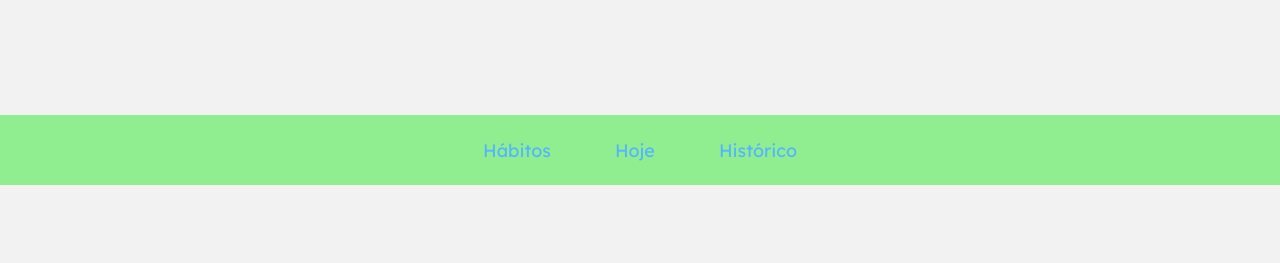
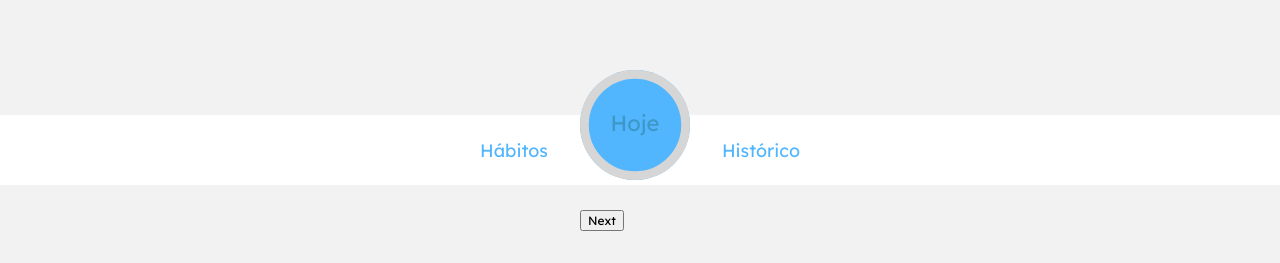
Before and after one commit to AnneKinder/projeto11-trackit, a React (Create React App) app: page /habitos in a window 1280 px wide. Shown: the part 615-878 px from the top of the page. Built offline with nearby package versions, Linux system fonts and the light colour scheme.

Commit message:
progress bar start

```diff
--- a/package.json
+++ b/package.json
@@ -12,6 +12,7 @@
     "localforage": "^1.10.0",
     "match-sorter": "^6.3.1",
     "react": "^18.2.0",
+    "react-circular-progressbar": "^2.1.0",
     "react-dom": "^18.2.0",
     "react-ionicons": "^4.2.0",
     "react-router-dom": "^6.4.2",
--- a/src/App.js
+++ b/src/App.js
@@ -5,8 +5,8 @@ import SignUpPage from "./pages/StartPage/SignUpPage";
 import HabitsPage from "./pages/HabitsPage/HabitsPage";
 import TodayPage from "./pages/TodayPage/TodayPage";
 import HistoryPage from "./pages/HistoryPage/HistoryPage";
-import ImageContext from "../src/context/ImageContext";
 import { useState, useContext } from "react";
+
 
 function App() {
   let [userImage, setUserImage] = useState("");
--- a/src/assets/styles/GlobalStyle.js
+++ b/src/assets/styles/GlobalStyle.js
@@ -62,6 +62,20 @@ body{
 	font-family: 'Lexend Deca', sans-serif;
 	box-sizing: border-box;
 }
+
+
+  .action-container {
+    display: flex;
+    gap: 15px;
+  }
+  .action-container button {
+    font-size: 12px;
+  }
+
+
+  h3{
+	color:red;
+	font-size: 20px;
+  }
 `;
-
 export default GlobalStyle;
--- a/src/components/Footer.js
+++ b/src/components/Footer.js
@@ -1,10 +1,11 @@
 import styled from "styled-components";
-
+import ProgressBar from "./ProgressBar.js"
 export default function NavBar() {
   return (
     <FooterStyle>
+
       <p> Hábitos</p>
-      <p> Hoje</p>
+      <ProgressBar />
       <p> Histórico</p>
     </FooterStyle>
   );
@@ -16,7 +17,7 @@ const FooterStyle = styled.div`
   display: flex;
   justify-content: center;
   align-items: center;
-  background-color: lightgreen;
+  background-color: #FFFFFF;
   position: fixed;
   bottom: 0;
   left: 0;
--- /dev/null
+++ b/src/components/ProgressBar.js
@@ -0,0 +1,68 @@
+import React, { useState } from "react";
+
+import styled from "styled-components";
+
+import { CircularProgressbar } from "react-circular-progressbar";
+
+import "react-circular-progressbar/dist/styles.css";
+
+
+export default function App() {
+  const [step, setStep] = useState(0);
+
+//  // ${percentage}%
+
+
+
+  // progresso  0 - 100
+  let progress = step > 0 ? step / 4 : 0;
+
+  // status "stopped" to "done"
+  let percentage = 100 * progress;
+  let status = step > 0 ? (step < 4 ? "In Progress" : "Done") : "Stopped";
+  return (
+    <div className="app">
+      <ProCont>
+      <div className="progress-container">
+
+        <CircularProgressbar value={percentage}
+        text={`Hoje
+        `      }
+        />
+      </div>
+      </ProCont>
+      {/* <h2>Status: {status}</h2> */}
+      <div className="action-container">
+        {/* <button
+          onClick={() => {
+            setStep(step - 1);
+          }}
+          disabled={step === 0}
+        >
+          Previous
+        </button> */}
+        <button
+          onClick={() => {
+            setStep(step + 1);
+          }}
+          disabled={step === 4}
+        >
+          Next
+        </button>
+      </div>
+    </div>
+  );
+}
+
+const ProCont = styled.div`
+
+
+.progress-container {
+    height: 110px;
+    width: 110px;
+    color:white;
+	background-color:#52B6FF;
+  border-radius: 100%;
+  margin-bottom:30px;
+  }
+`
```
Also changed, not shown: src/pages/HabitsPage/HabitsPage.js (+5 -2 lines), 1 other file (tests, documents, lock files or other folders).
